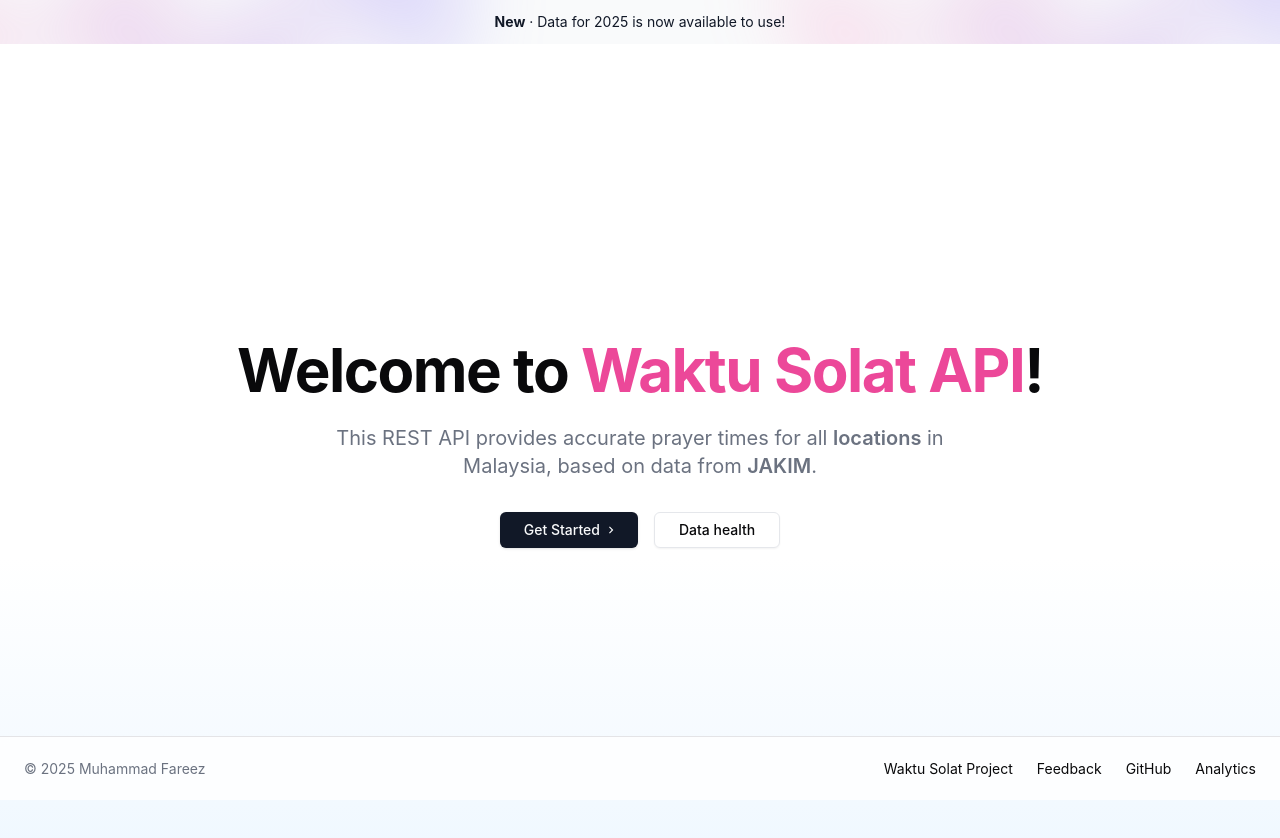
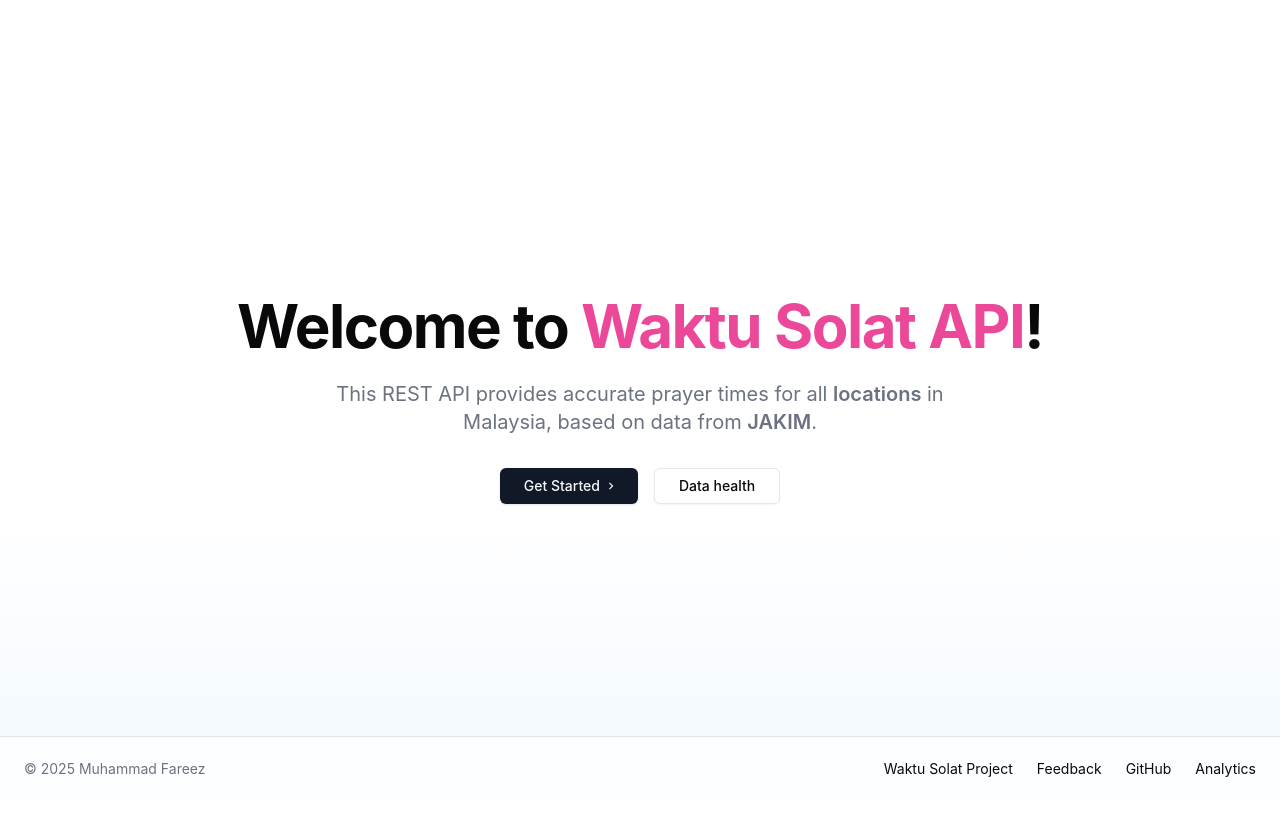
Before and after one commit to mptwaktusolat/api-waktusolat, a Next.js app: page / in a window 1280 px wide. Shown: the top 838 px of the page. After the commit the page ends 800 px from the top, so only its background shows below. Built offline with nearby package versions, Linux system fonts and the light colour scheme.

Commit message:
:wrench: Disable TopBanner for 2025 data announcement

```diff
--- a/pages/index.tsx
+++ b/pages/index.tsx
@@ -24,9 +24,10 @@
         />
         <link rel="icon" href="/favicon.ico" />
       </Head>
-      <TopBanner>
+      {/* TODO: Reenable on 2026 */}
+      {/* <TopBanner>
         <strong>New</strong> &middot; Data for 2025 is now available to use!
-      </TopBanner>
+      </TopBanner> */}
       <main className="flex items-center justify-center min-h-svh flex-col relative overflow-hidden">
         {/* Subtle glowing object */}
         <div className="hidden dark:block absolute top-1/2 left-1/2 -translate-x-1/2 -translate-y-1/2 w-[500px] h-[500px] bg-pink-500/20 rounded-full blur-[100px] opacity-50"></div>
```
